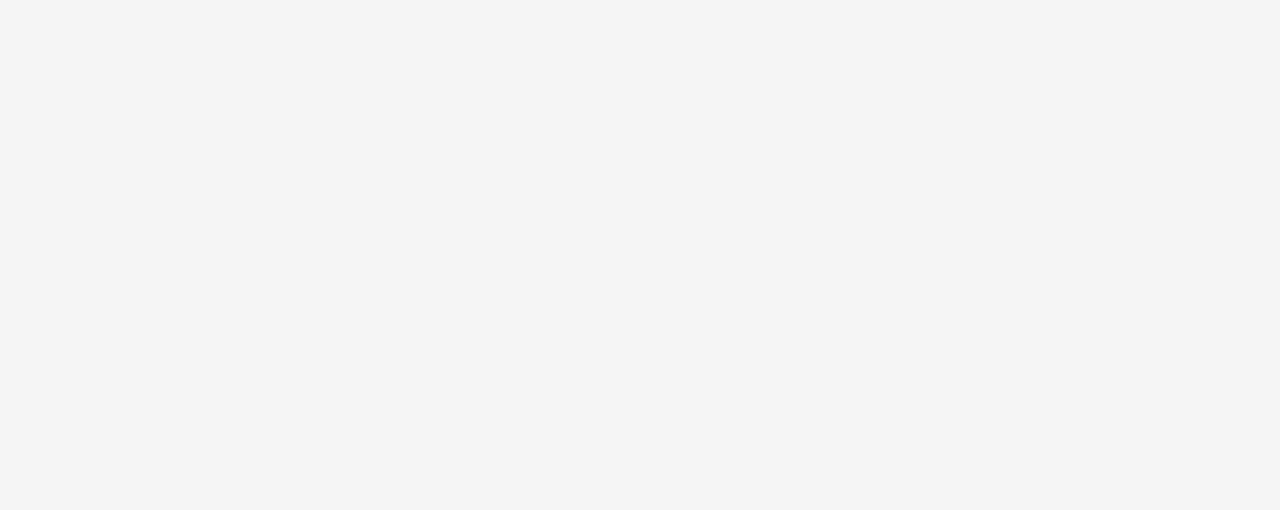
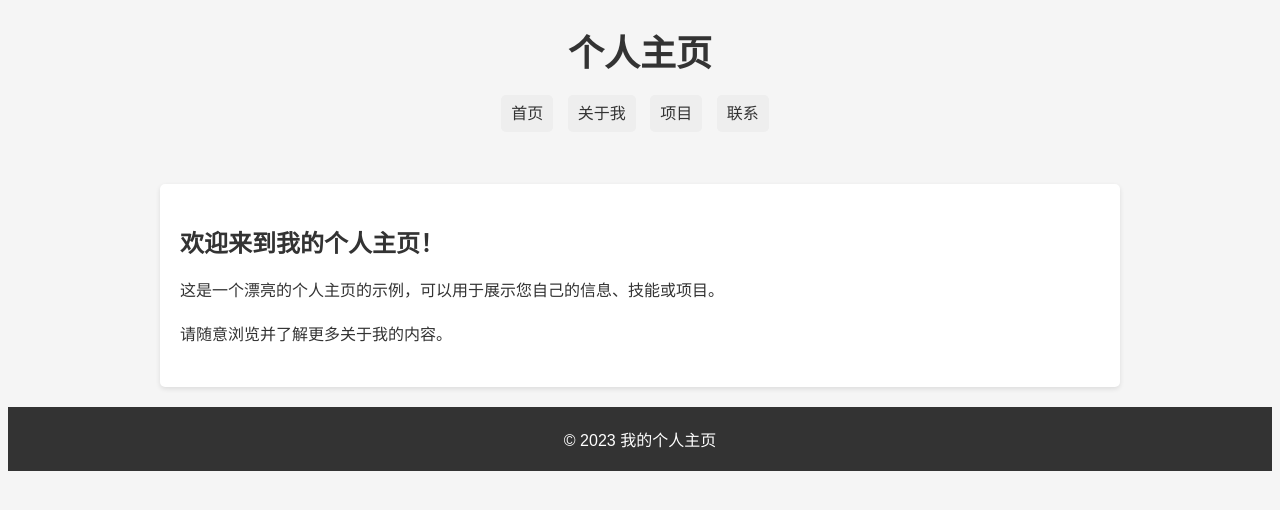
Before and after one commit to NIHAOAWA/NIHAOy, a plain HTML site: page index.html in a window 1280 px wide. Drawn offline with Linux system fonts and the light colour scheme.

Commit message:
Update index.html

```diff
--- a/index.html
+++ b/index.html
@@ -1,24 +1,52 @@
 <!DOCTYPE html>
-<html>
+<html lang="zh-CN">
+
 <head>
-<meta http-equiv="Content-Type" content="text/html; charset=utf-8" />
-    <title>XX的个人主页</title>
+    <meta charset="UTF-8">
+    <meta name="viewport" content="width=device-width, initial-scale=1.0">
+    <title>个人主页</title>
+    <link rel="stylesheet" href="style.css">
+</head>
+
+<body>
+    <header>
+        <h1>个人主页</h1>
+        <nav>
+            <ul>
+                <li><a href="#">首页</a></li>
+                <li><a href="#">关于我</a></li>
+                <li><a href="#">项目</a></li>
+                <li><a href="#">联系</a></li>
+            </ul>
+        </nav>
+    </header>
+
+    <div class="container">
+        <section class="content">
+            <h2>欢迎来到我的个人主页！</h2>
+            <p>这是一个漂亮的个人主页的示例，可以用于展示您自己的信息、技能或项目。</p>
+            <p>请随意浏览并了解更多关于我的内容。</p>
+        </section>
+    </div>
+
+    <footer>
+        &copy; 2023 我的个人主页
+    </footer>
+</body>
     <style>
-        /* 设置全局样式 */
+
         body {
-  font-family: 'Arial', sans-serif;
+    font-family: Arial, sans-serif;
     background-color: #f5f5f5;
     color: #333;
 }
 
-/* 设置主要容器 */
 .container {
     max-width: 960px;
     margin: 0 auto;
     padding: 20px;
 }
 
-/* 设置头部样式 */
 header {
     text-align: center;
     margin-bottom: 40px;
@@ -29,7 +57,6 @@ header h1 {
     color: #333;
 }
 
-/* 设置导航栏样式 */
 nav {
     margin-bottom: 20px;
 }
@@ -53,7 +80,6 @@ nav ul li a {
     background-color: #eee;
 }
 
-/* 设置内容区域样式 */
 .content {
     background-color: #fff;
     padding: 20px;
@@ -71,7 +97,6 @@ nav ul li a {
     margin-bottom: 20px;
 }
 
-/* 设置页脚样式 */
 footer {
     text-align: center;
     padding: 20px;
```
Lines whose indentation alone changed are shown as unchanged.
